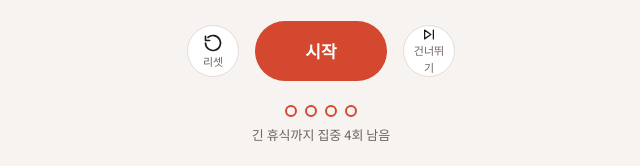
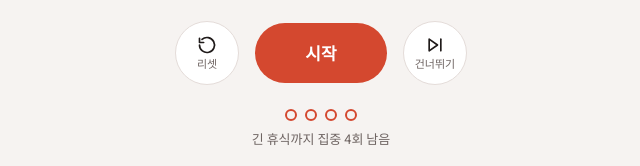
Before and after one commit to ayj1821-lgtm/TIMER, a plain HTML site: page index.html in a window 1280 px wide. Shown: the part 455-621 px from the top of the page, 319-959 px from the left. Drawn offline with Linux system fonts and the light colour scheme.

Commit message:
Fix skip button label wrapping
Co-Authored-By: Claude Opus 5.5 <noreply@anthropic.com>

```diff
--- a/index.html
+++ b/index.html
@@ -98,9 +98,9 @@ h1 { font-family: var(--font-display); font-size: 18px; font-weight: 700; margin
   background: var(--surface); color: var(--fg);
   border-radius: 999px; display: inline-flex; align-items: center; justify-content: center; gap: 6px;
 }
-.btn-round { width: 52px; height: 52px; font-size: 13px; flex-direction: column; gap: 0; }
+.btn-round { width: 64px; height: 64px; font-size: 13px; flex-direction: column; gap: 2px; padding: 0; }
 .btn-round svg { width: 20px; height: 20px; }
-.btn-round span { font-size: 11px; color: var(--muted); }
+.btn-round span { font-size: 11px; line-height: 1.2; color: var(--muted); white-space: nowrap; }
 .btn-main {
   min-width: 132px; height: 60px; padding: 0 24px;
   background: var(--accent); color: var(--on-accent); border-color: transparent;
```
